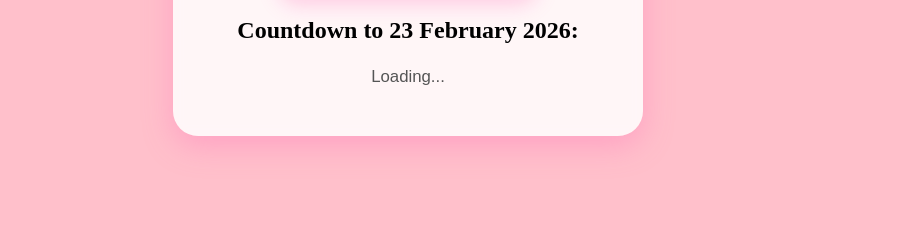
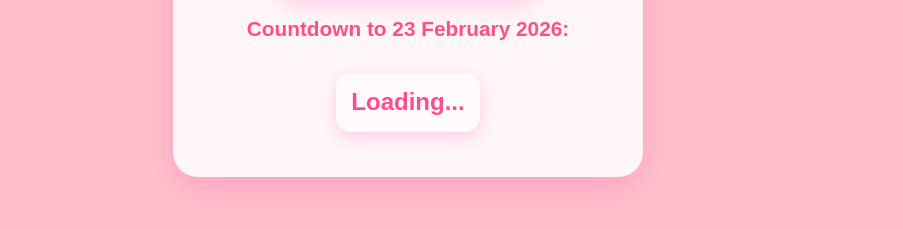
Before and after one commit to IoakeimPapaioannou/stefy, a plain HTML site: page index.html in a window 1280 px wide. Shown: the part 505-734 px from the top of the page, without its empty margins (232-1135 px from the left). Drawn offline with Linux system fonts and the light colour scheme; a script that the page names is missing.

Commit message:
Add countdown styles to styles.css
Signed-off-by: IoakeimPapaioannou <papaioannou.ioakeim@gmail.com>

```diff
--- a/styles.css
+++ b/styles.css
@@ -175,3 +175,25 @@ body {
   from { opacity: 0; }
   to { opacity: 1; }
 }
+#countdown {
+  margin-top: 20px;
+  font-family: 'Poppins', sans-serif;
+  color: #ff4d88;
+  text-align: center;
+}
+
+#countdown h2 {
+  font-size: 1.3rem;
+  margin-bottom: 8px;
+}
+
+#countdown p {
+  font-size: 1.5rem;
+  font-weight: bold;
+  color: #ff4d88    ;
+  background: rgba(255, 255, 255, 0.6);
+  padding: 10px 15px;
+  border-radius: 15px;
+  display: inline-block;
+  box-shadow: 0 5px 15px rgba(255, 105, 180, 0.3);
+}
```
